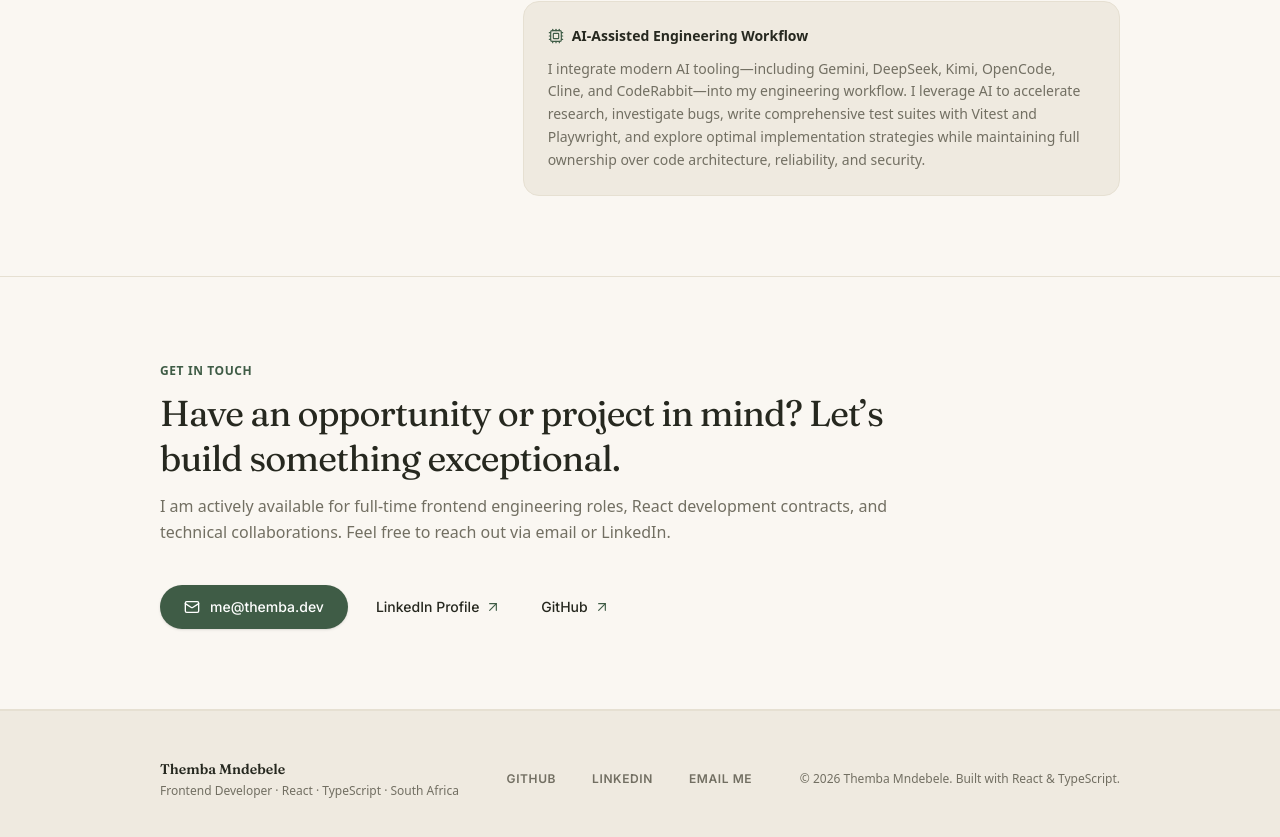
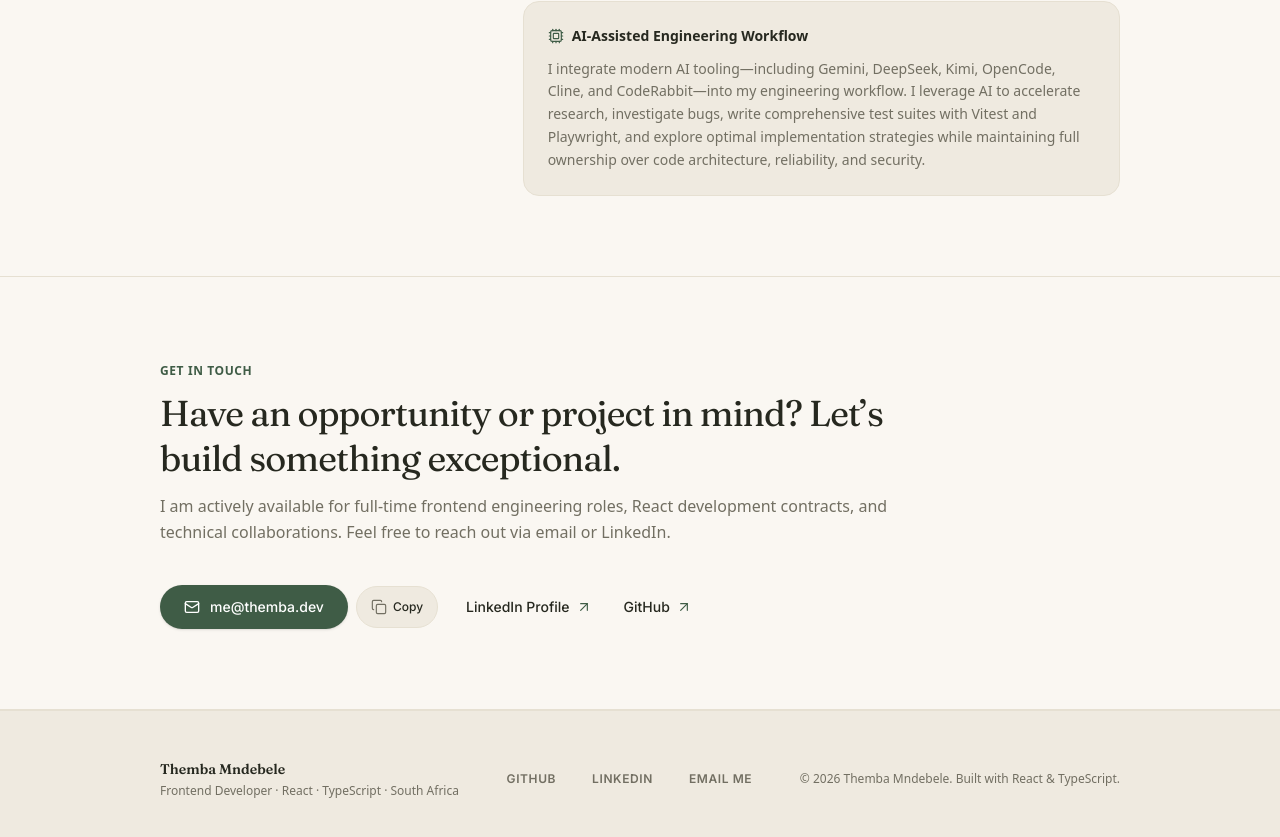
Before and after one commit to thembaxx/portfolio-, a Next.js app: page / in a window 1280 px wide. Shown: the part 3697-4534 px from the top of the page. Built offline with nearby package versions, Linux system fonts and the light colour scheme.

Commit message:
🎨 Palette: Add accessible Copy Email button with live feedback
Co-authored-by: thembaxx <57948152+thembaxx@users.noreply.github.com>

```diff
--- a/src/app/projects/[id]/page.tsx
+++ b/src/app/projects/[id]/page.tsx
@@ -180,7 +180,7 @@ export default async function ProjectPage({
               {project.title}
             </h1>
             <p className="font-serif italic text-lg sm:text-xl text-[var(--ink)]">
-              "{project.oneLiner}"
+              &quot;{project.oneLiner}&quot;
             </p>
             <p className="text-sm sm:text-base text-[var(--mute)] leading-relaxed font-sans">
               {project.description}
--- a/src/components/Contact.tsx
+++ b/src/components/Contact.tsx
@@ -1,6 +1,21 @@
-import { Mail, ArrowUpRight } from "lucide-react";
+"use client";
+
+import { useState } from "react";
+import { Mail, ArrowUpRight, Copy, Check } from "lucide-react";
 
 export function Contact() {
+  const [copied, setCopied] = useState(false);
+
+  const handleCopyEmail = async () => {
+    try {
+      await navigator.clipboard.writeText("me@themba.dev");
+      setCopied(true);
+      setTimeout(() => setCopied(false), 2000);
+    } catch {
+      // Fallback in case clipboard permission is rejected
+    }
+  };
+
   return (
     <section id="contact" className="py-16 sm:py-20 border-b border-[var(--line)] transition-colors relative overflow-hidden">
       <div className="max-w-5xl mx-auto px-4 sm:px-6 lg:px-8">
@@ -18,6 +33,7 @@ export function Contact() {
           </div>
 
           <div className="flex flex-col sm:flex-row items-stretch sm:items-center gap-4 pt-2">
+            <div className="flex flex-wrap items-center gap-2">
               <a
                 href="mailto:me@themba.dev"
                 className="inline-flex items-center justify-center gap-2.5 px-6 py-3 rounded-full bg-[var(--accent)] text-white font-medium text-sm hover:opacity-90 active:scale-95 transition-all shadow-sm focus-visible:outline-none focus-visible:ring-2 focus-visible:ring-[var(--accent)]"
@@ -26,6 +42,30 @@ export function Contact() {
                 <span>me@themba.dev</span>
               </a>
 
+              <button
+                type="button"
+                onClick={handleCopyEmail}
+                aria-label="Copy email address to clipboard"
+                className="inline-flex items-center justify-center gap-1.5 px-3.5 py-3 rounded-full bg-[var(--card)] border border-[var(--line)] text-xs font-medium text-[var(--ink)] hover:bg-[var(--accentSoft)] hover:text-[var(--accent)] active:scale-95 transition-all focus-visible:outline-none focus-visible:ring-2 focus-visible:ring-[var(--accent)]"
+              >
+                {copied ? (
+                  <>
+                    <Check className="w-4 h-4 text-[var(--accent)]" strokeWidth={2} aria-hidden="true" />
+                    <span>Copied!</span>
+                  </>
+                ) : (
+                  <>
+                    <Copy className="w-4 h-4 text-[var(--mute)]" strokeWidth={1.75} aria-hidden="true" />
+                    <span>Copy</span>
+                  </>
+                )}
+              </button>
+              <span className="sr-only" aria-live="polite">
+                {copied ? "Email address copied to clipboard" : ""}
+              </span>
+            </div>
+
+            <div className="flex items-center gap-2">
               <a
                 href="https://www.linkedin.com/in/themba-p"
                 target="_blank"
@@ -48,6 +88,7 @@ export function Contact() {
             </div>
           </div>
         </div>
+      </div>
     </section>
   );
 }
--- a/src/components/Hero.tsx
+++ b/src/components/Hero.tsx
@@ -51,7 +51,7 @@ export function Hero() {
         <div className="space-y-4 max-w-3xl">
           {/* Italic serif pull-quote style lead paragraph as required by design system */}
           <p className="font-serif italic text-lg sm:text-xl md:text-2xl text-[var(--ink)] leading-relaxed max-w-2xl">
-            "I build high-performance, accessible, production-ready web applications with a focus on UI/UX detail and clean architecture."
+            &quot;I build high-performance, accessible, production-ready web applications with a focus on UI/UX detail and clean architecture.&quot;
           </p>
 
           <p className="text-sm sm:text-base text-[var(--mute)] leading-relaxed max-w-2xl font-sans">
```
Also changed, not shown: .Jules/palette.md, 1 other file (tests, documents, lock files or other folders). Lines whose indentation alone changed are shown as unchanged.
